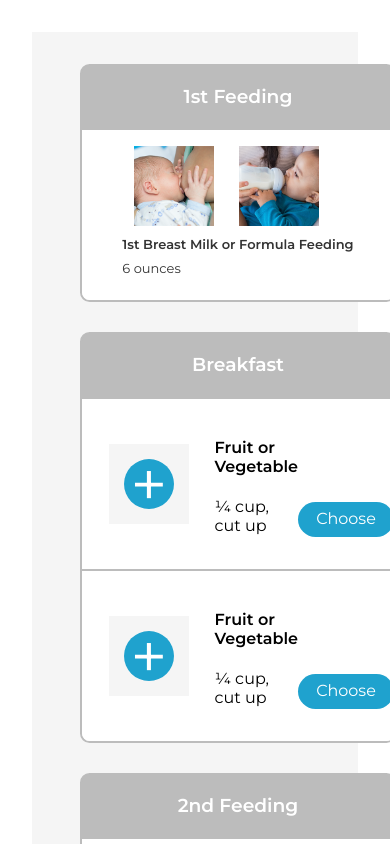
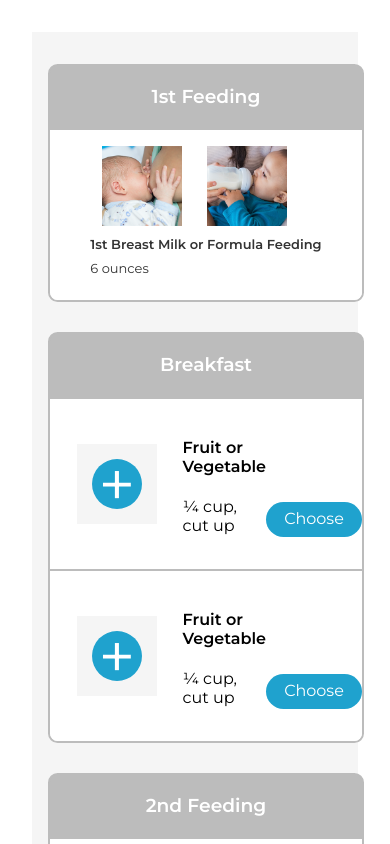
Before and after one commit to lilit1121/meal-panner, a Nuxt app: page / in a window 390 px wide. Shown: the top 844 px of the page. Built offline with nearby package versions, Linux system fonts and the light colour scheme.

Commit message:
margin fixe

```diff
--- a/components/meal-planning/PlanItem.vue
+++ b/components/meal-planning/PlanItem.vue
@@ -273,7 +273,8 @@ export default {
     width: 80vw;
   }
   .plan_item {
-    margin: 0 auto;
+    margin-left: 1em !important;
+    // margin: 0 auto;
     width: 80vw;
     &-body {
       .fixed-item {
```
